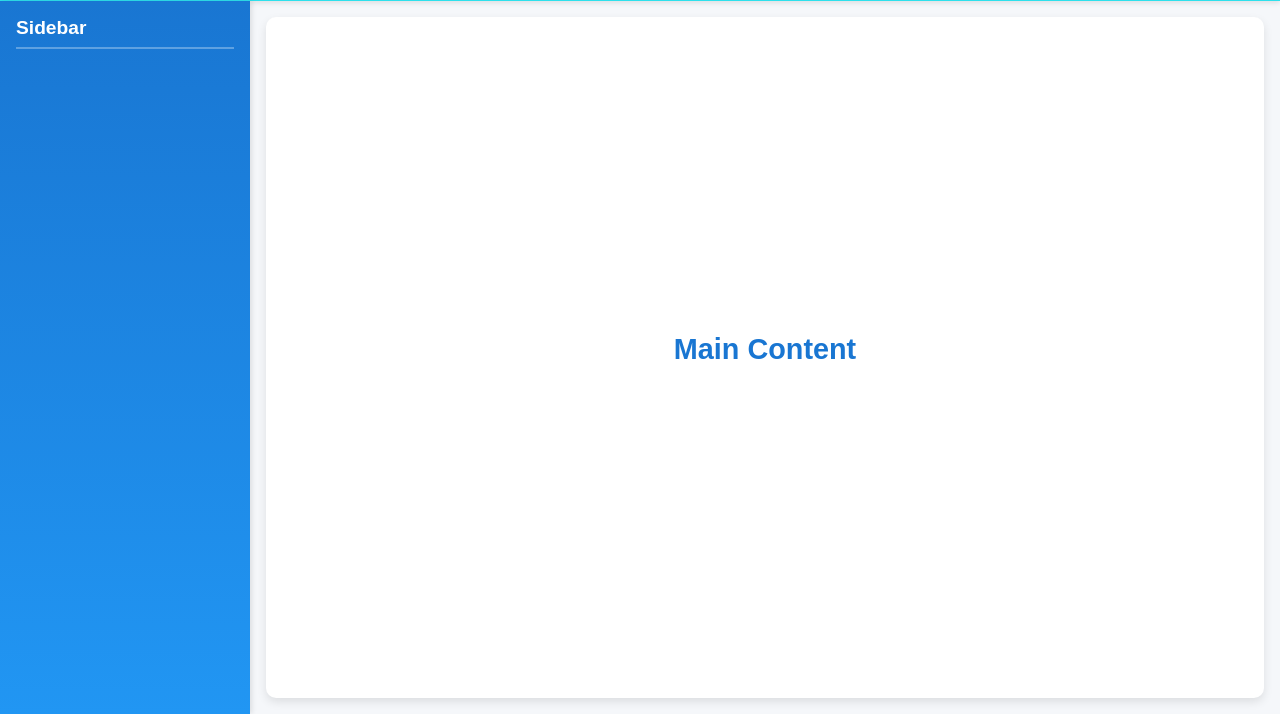
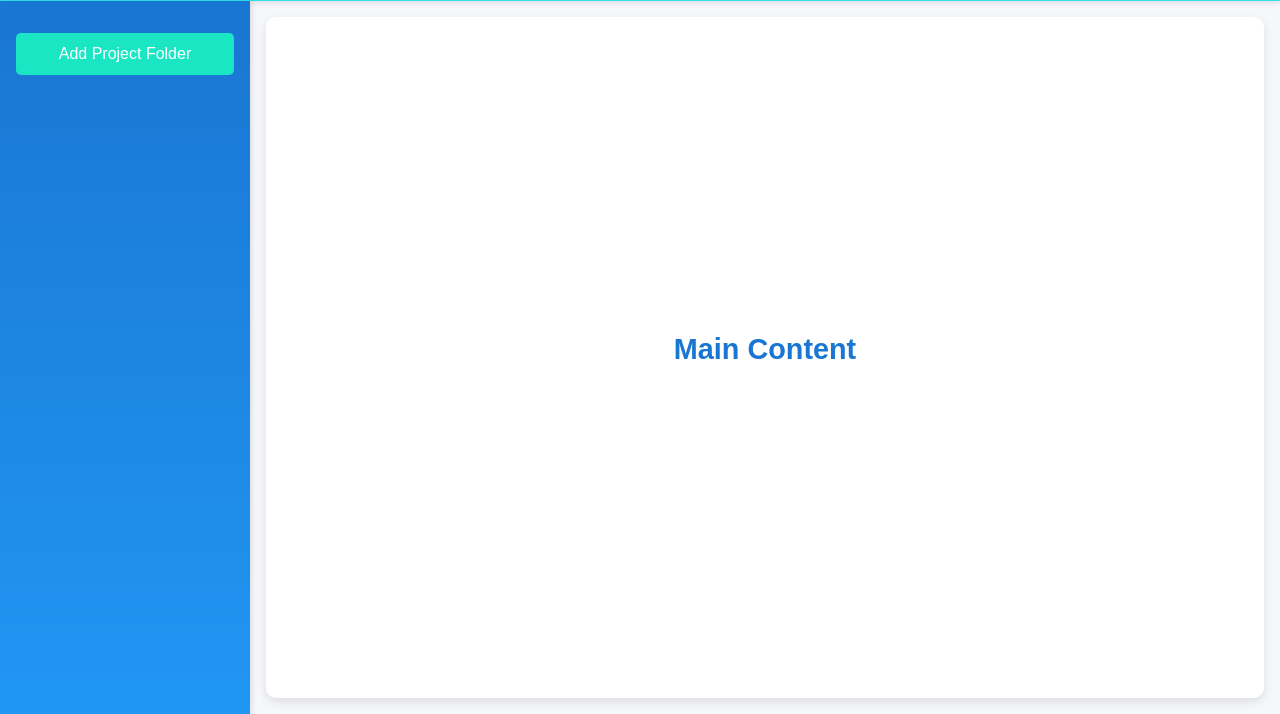
Before and after one commit to CodingSwordfish/To-Do-List, a website built with webpack: page todo/src/index.html in a window 1280 px wide. Shown: the part 86-800 px from the top of the page. Built offline with nearby package versions, Linux system fonts and the light colour scheme.

Commit message:
Add a button to add project folders and style it

```diff
--- a/todo/src/index.html
+++ b/todo/src/index.html
@@ -11,7 +11,7 @@
 </header>
 <main>
     <aside>
-        <h2>Sidebar</h2>
+       <button>Add Project Folder</button>
     </aside>
     <div class="content">
         <h2>Main Content</h2>
--- a/todo/src/styles.css
+++ b/todo/src/styles.css
@@ -40,6 +40,22 @@
         flex-direction: column;
         justify-content: space-between;
     }
+
+    aside button{
+      margin-top: 1rem;
+      padding: 0.75rem 1.5rem;
+      background-color: #1be6c4;
+      color: #fff;
+      font-size: 1rem;
+      border: none;
+      border-radius: 5px;
+      cursor: pointer;
+      transition: background-color 0.3s ease;
+    }
+
+    aside button:hover {
+      background-color: #16dd27;
+  }
 
     aside h2 {
         color: #fff;
```
